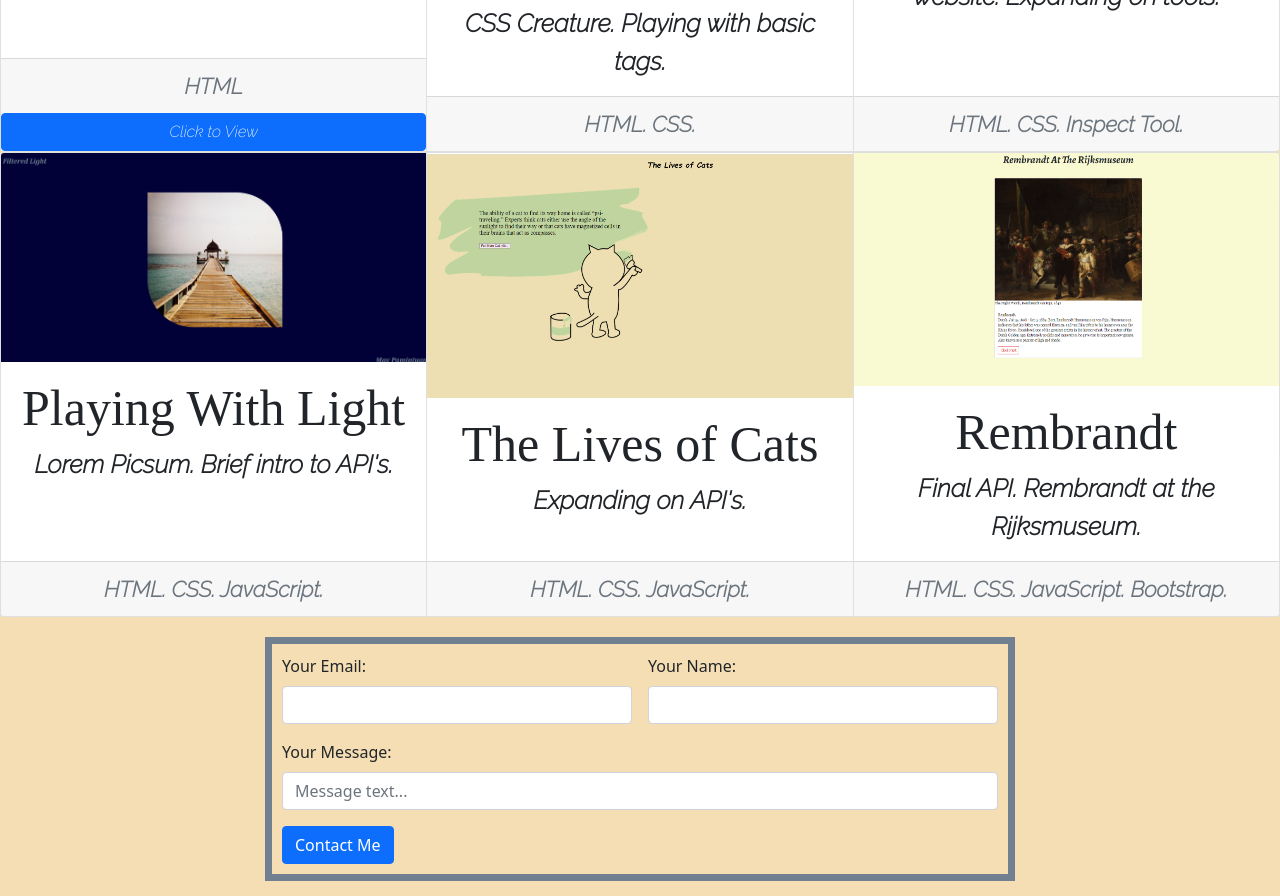
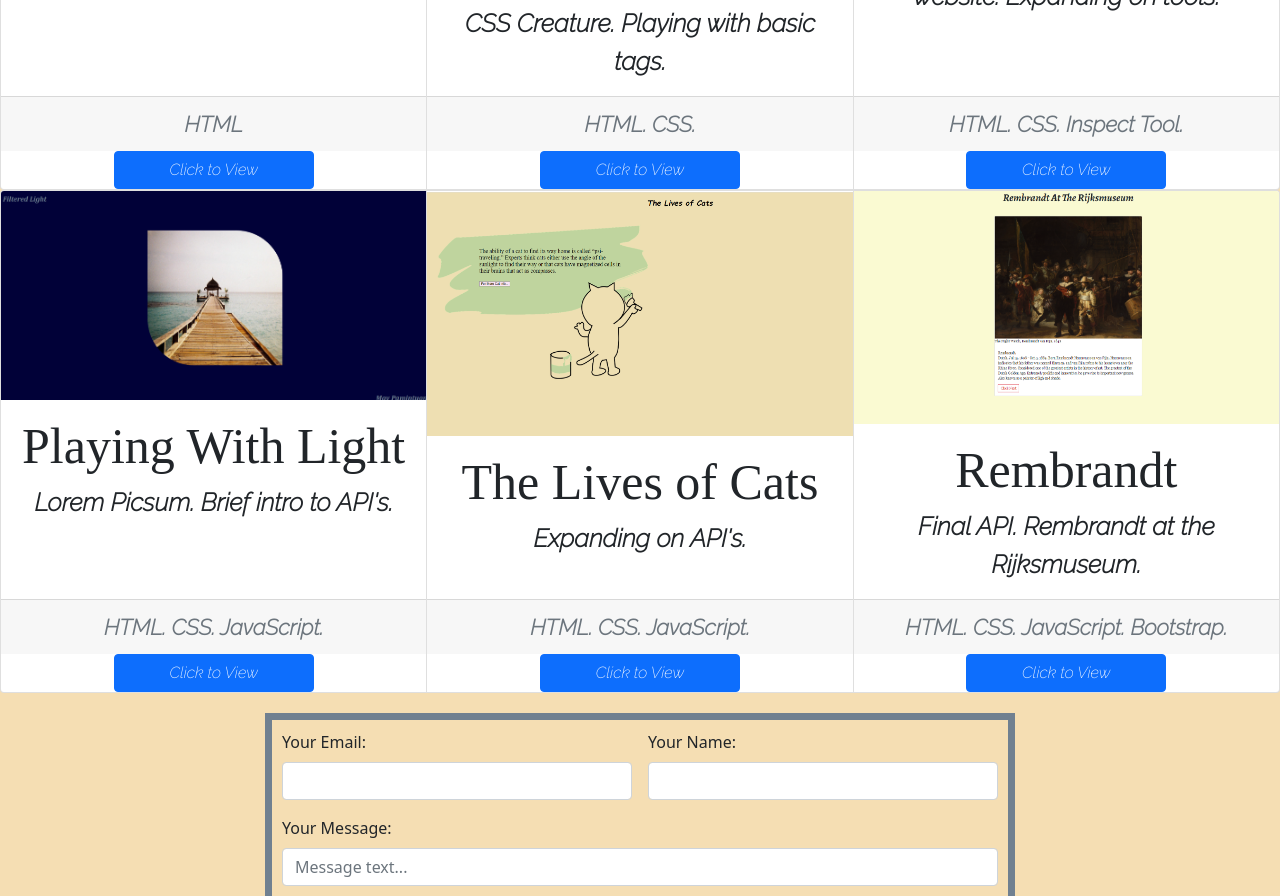
Before and after one commit to TelmaChapa/Portfolio2021, a plain HTML site: page index.html in a window 1280 px wide. Shown: the part 1831-2727 px from the top of the page. Drawn offline with nearby package versions, Linux system fonts and the light colour scheme; a web font is replaced by a local one.

Commit message:
follow up

```diff
--- a/index.html
+++ b/index.html
@@ -1,25 +1,29 @@
 <!DOCTYPE html>
 <html lang="en">
+
 <head>
   <meta charset="UTF-8">
   <meta http-equiv="X-UA-Compatible" content="IE=edge">
   <meta name="viewport" content="width=device-width, initial-scale=1.0">
   <title>Telma Chapa Portfolio</title>
-    <link href="https://cdn.jsdelivr.net/npm/bootstrap@5.0.2/dist/css/bootstrap.min.css" rel="stylesheet" integrity="sha384-EVSTQN3/azprG1Anm3QDgpJLIm9Nao0Yz1ztcQTwFspd3yD65VohhpuuCOmLASjC" crossorigin="anonymous">
+  <link href="https://cdn.jsdelivr.net/npm/bootstrap@5.0.2/dist/css/bootstrap.min.css" rel="stylesheet"
+    integrity="sha384-EVSTQN3/azprG1Anm3QDgpJLIm9Nao0Yz1ztcQTwFspd3yD65VohhpuuCOmLASjC" crossorigin="anonymous">
   <link rel="stylesheet" href="style.css">
   <link rel="preconnect" href="https://fonts.googleapis.com">
   <link rel="preconnect" href="https://fonts.gstatic.com" crossorigin>
   <link href="https://fonts.googleapis.com/css2?family=Stalemate&display=swap" rel="stylesheet">
   <link rel="preconnect" href="https://fonts.googleapis.com">
   <link rel="preconnect" href="https://fonts.gstatic.com" crossorigin>
-<link href="https://fonts.googleapis.com/css2?family=Raleway:ital,wght@1,200&family=Stalemate&display=swap" rel="stylesheet">
+  <link href="https://fonts.googleapis.com/css2?family=Raleway:ital,wght@1,200&family=Stalemate&display=swap"
+    rel="stylesheet">
 </head>
 
 <body>
   <nav class="navbar sticky-top navbar-expand-lg navbar-light bg-light" id="myNav">
     <div class="container-fluid">
       <a class="navbar-brand" href="#">Web Development<a>
-        <button class="navbar-toggler" type="button" data-bs-toggle="collapse" data-bs-target="#navbarNav" aria-controls="navbarNav" aria-expanded="false" aria-label="Toggle navigation">
+          <button class="navbar-toggler" type="button" data-bs-toggle="collapse" data-bs-target="#navbarNav"
+            aria-controls="navbarNav" aria-expanded="false" aria-label="Toggle navigation">
             <span class="navbar-toggler-icon"></span>
           </button>
           <div class="collapse navbar-collapse" id="navbarNav">
@@ -53,7 +57,9 @@
         <h1 class="section-title">About Me</h1>
     </a>
     <br>
-        <p>I arrived to Indianapolis, Indiana with a background on Performing Arts (UANL Monterrey, NL, Mexico). After completing the program at the ELS Language Center, I made a transition into English/Spanish Translation and Interpretation. Alongside being a Spanish Tutor to college students.
+    <p>I arrived to Indianapolis, Indiana with a background on Performing Arts (UANL Monterrey, NL, Mexico). After
+      completing the program at the ELS Language Center, I made a transition into English/Spanish Translation and
+      Interpretation. Alongside being a Spanish Tutor to college students.
       <br>
       Currently, I am a Web Development student at ElevenFifty Academy.</p>
     </div>
@@ -61,6 +67,7 @@
 
   <section class="about-skills" id=skill-section>
     <a id="skills">
+      <div id="portfolio"></div>
       <h1 class="section-title">Portfolio</h1>
     </a>
     <br>
@@ -76,7 +83,7 @@
         <div class="card-footer">
           <small class="text-muted">HTML</small>
         </div>
-          <a href="#" class="btn btn-primary">Click to View</a>
+        <a href="https://codepen.io/Codetrial/full/KKMRKEp" target="_blank" class="btn btn-primary">Click to View</a>
       </div>
       <div class="card">
         <img src="./assets/CSSCreature.png" class="card-img-top" alt="...">
@@ -87,6 +94,7 @@
         <div class="card-footer">
           <small class="text-muted">HTML. CSS.</small>
         </div>
+        <a href="https://codepen.io/Codetrial/full/OJXrzQg" target="_blank" class="btn btn-primary">Click to View</a>
       </div>
       <div class="card">
         <img src="./assets/StaticLayout.png" class="card-img-top" alt="...">
@@ -97,6 +105,7 @@
         <div class="card-footer">
           <small class="text-muted">HTML. CSS. Inspect Tool.</small>
           </div>
+          <a href="https://telmachapa.github.io/StaticLayout2021/" target="_blank" class="btn btn-primary">Click to View</a>
       </div>
     </div>
     <div class="card-group">
@@ -109,6 +118,7 @@
         <div class="card-footer">
           <small class="text-muted">HTML. CSS. JavaScript.</small>
         </div>
+          <a href="https://telmachapa.github.io/api-challenge/" target="_blank" class="btn btn-primary">Click to View</a>
       </div>
       <div class="card">
         <img src="./assets/CatFacts.png" class="card-img-top" alt="...">
@@ -119,6 +129,7 @@
         <div class="card-footer">
           <small class="text-muted">HTML. CSS. JavaScript.</small>
         </div>
+          <a href="https://telmachapa.github.io/APICatFacts/" target="_blank" class="btn btn-primary">Click to View</a>
       </div>
       <div class="card">
         <img src="./assets/Rembrandt.png" class="card-img-top" alt="...">
@@ -129,6 +140,7 @@
         <div class="card-footer">
           <small class="text-muted">HTML. CSS. JavaScript. Bootstrap.</small>
         </div>
+          <a href="https://rembrandt-1869b.web.app/" target="_blank" class="btn btn-primary">Click to View</a>
       </div>
     </div>
   </section>
@@ -136,8 +148,7 @@
   <a id="contact">
     <div id="contactForm">
   </a>
-      <form class="row g-3"action="https://formspree.io/f/mjvpadqw"
-      method="POST" >
+  <form class="row g-3" action="https://formspree.io/f/mjvpadqw" method="POST">
     <div class="col-md-6">
       <label for="inputEmail4" class="form-label">Your Email:</label>
       <input type="email" class="form-control" name="_replyto">
@@ -166,6 +177,9 @@
 
   <!--https://rembrandt-1869b.web.app/   link to 2nd API-->
 
-    <script src="https://cdn.jsdelivr.net/npm/bootstrap@5.0.2/dist/js/bootstrap.bundle.min.js" integrity="sha384-MrcW6ZMFYlzcLA8Nl+NtUVF0sA7MsXsP1UyJoMp4YLEuNSfAP+JcXn/tWtIaxVXM" crossorigin="anonymous"></script>
+  <script src="https://cdn.jsdelivr.net/npm/bootstrap@5.0.2/dist/js/bootstrap.bundle.min.js"
+    integrity="sha384-MrcW6ZMFYlzcLA8Nl+NtUVF0sA7MsXsP1UyJoMp4YLEuNSfAP+JcXn/tWtIaxVXM" crossorigin="anonymous">
+  </script>
 </body>
+
 </html>
--- a/style.css
+++ b/style.css
@@ -80,6 +80,12 @@ body {
         font-weight: bold;
     }
 
+    .btn {
+        width: 200px;
+        margin: auto;
+
+    }
+
     #contactForm{
         width: 750px;
         border:7px solid slategrey;
@@ -92,7 +98,3 @@ body {
         width: 100%;
         text-align: center;
     }
-
-    .fa-github-square{
-        font-size: 6em;
-    }
```
Lines whose indentation alone changed are shown as unchanged.
